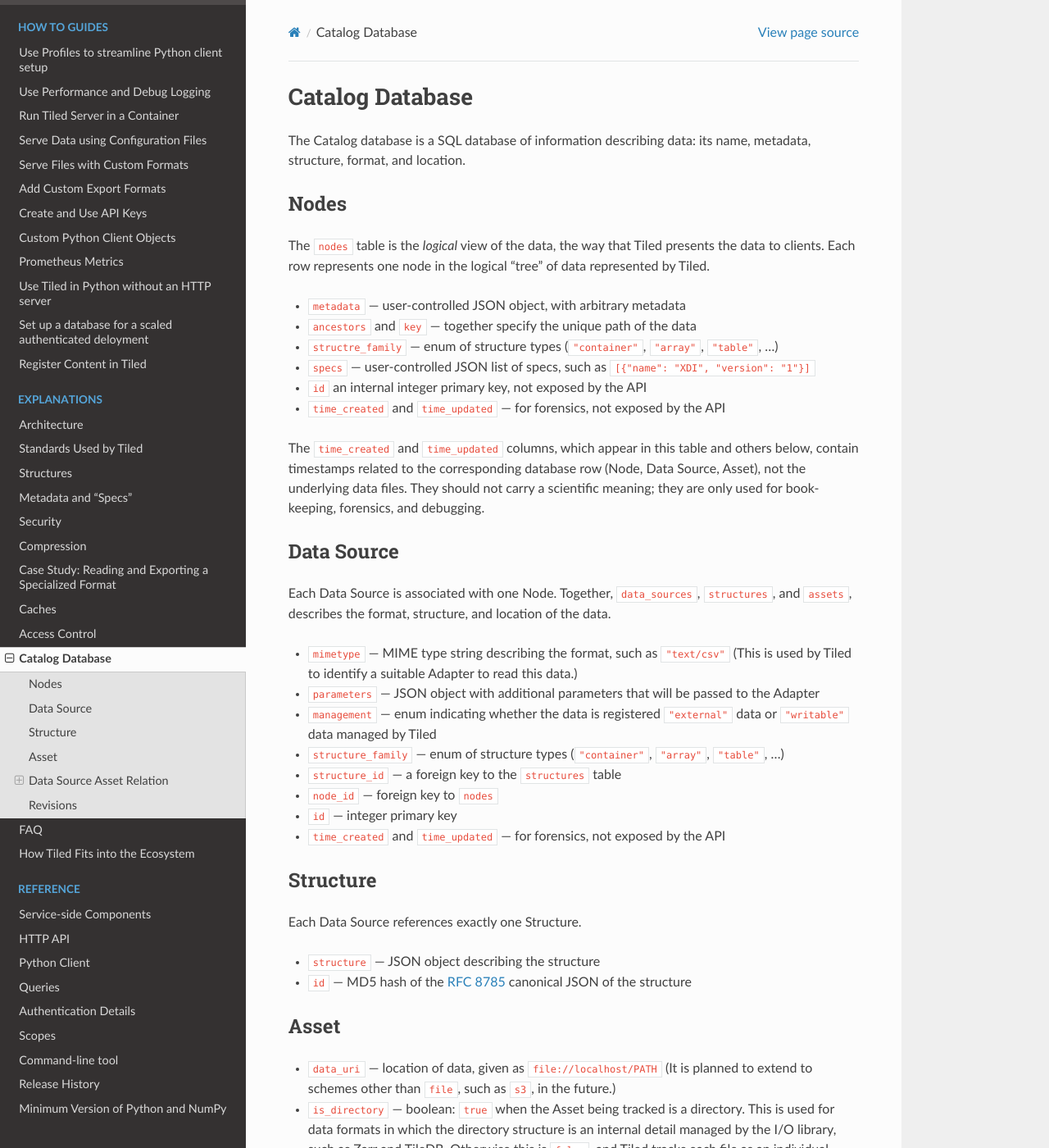
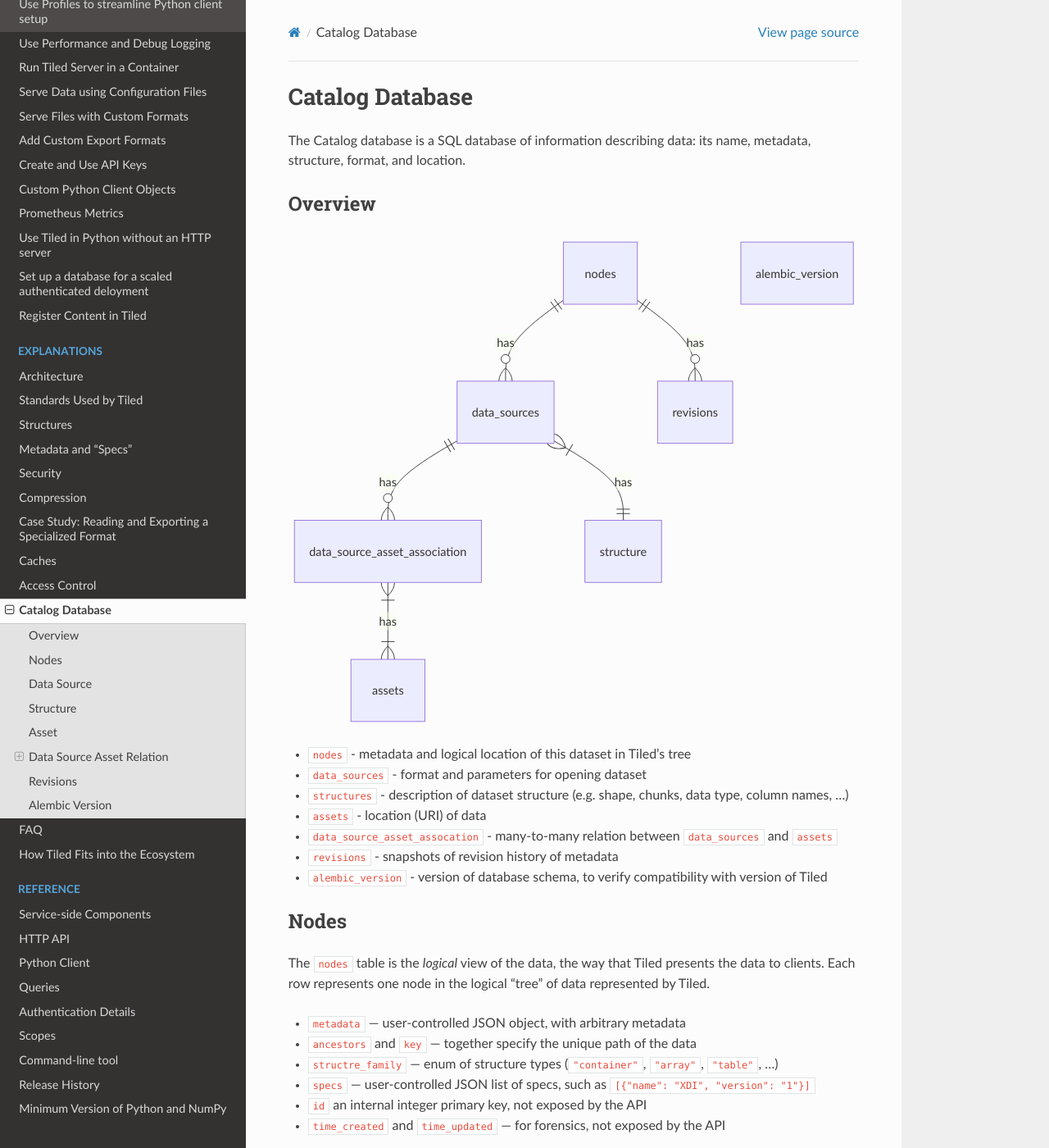
Before and after one commit to bluesky/tiled, a Sphinx documentation site: the page built from docs/source/explanations/catalog.md, in a window 1280 px wide and 1400 px high. Shown: the whole window at 82% size. Built offline with Sphinx 7.4.7 and the Read the Docs theme 2.0.0, drawn with Linux system fonts in a browser that asks for light colours; pages that are not in the unit, such as notebooks, are missing from menus; the version number could not be read and is left out; some of the changed text lies outside the part shown.

Commit message:
Add overview and diagram

````diff
--- a/docs/source/explanations/catalog.md
+++ b/docs/source/explanations/catalog.md
@@ -2,6 +2,27 @@
 
 The Catalog database is a SQL database of information describing data: its
 name, metadata, structure, format, and location.
+
+## Overview
+
+```{mermaid}
+erDiagram
+    nodes ||--o{  data_sources : has
+    data_sources ||--o{  data_source_asset_association : has
+    data_source_asset_association }|--|{  assets : has
+    data_sources }|--||   structure : has
+    nodes ||--o{  revisions : has
+    alembic_version
+
+```
+
+- `nodes` - metadata and logical location of this dataset in Tiled's tree
+- `data_sources` - format and parameters for opening dataset
+- `structures` - description of dataset structure (e.g. shape, chunks, data type, column names, ...)
+- `assets` - location (URI) of data
+- `data_source_asset_assocation` - many-to-many relation between `data_sources` and `assets`
+- `revisions` - snapshots of revision history of metadata
+- `alembic_version` - version of database schema, to verify compatibility with version of Tiled
 
 ## Nodes
 
@@ -44,9 +65,7 @@
 Each Data Source references exactly one Structure.
 
 - `structure` --- JSON object describing the structure
-- `id` --- MD5 hash of the
-  [RFC 8785](https://www.rfc-editor.org/rfc/rfc8785) canonical JSON of the structure
-
+- `id` --- MD5 hash of the [RFC 8785][] canonical JSON of the structure
 
 ## Asset
 
@@ -305,3 +324,13 @@
 - `specs` --- snapshot of node specs
 - `id` --- an internal integer primary key, not exposed by the API
 - `time_created` and `time_updated` --- for forensics, not exposed by the API
+
+## Alembic Version
+
+The `alembic_version` table is managed by [Alembic][], a SQL migration tool, to
+stamp the current version of the database. The Tiled server checks this at
+startup to ensure that the version of Tiled being used is compatible with the
+version of the database.
+
+[RFC 8785]: https://www.rfc-editor.org/rfc/rfc8785
+[Alembic]: https://alembic.sqlalchemy.org/en/latest/
````
Also changed, not shown: docs/source/explanations/architecture.md (+2 -14 lines).
